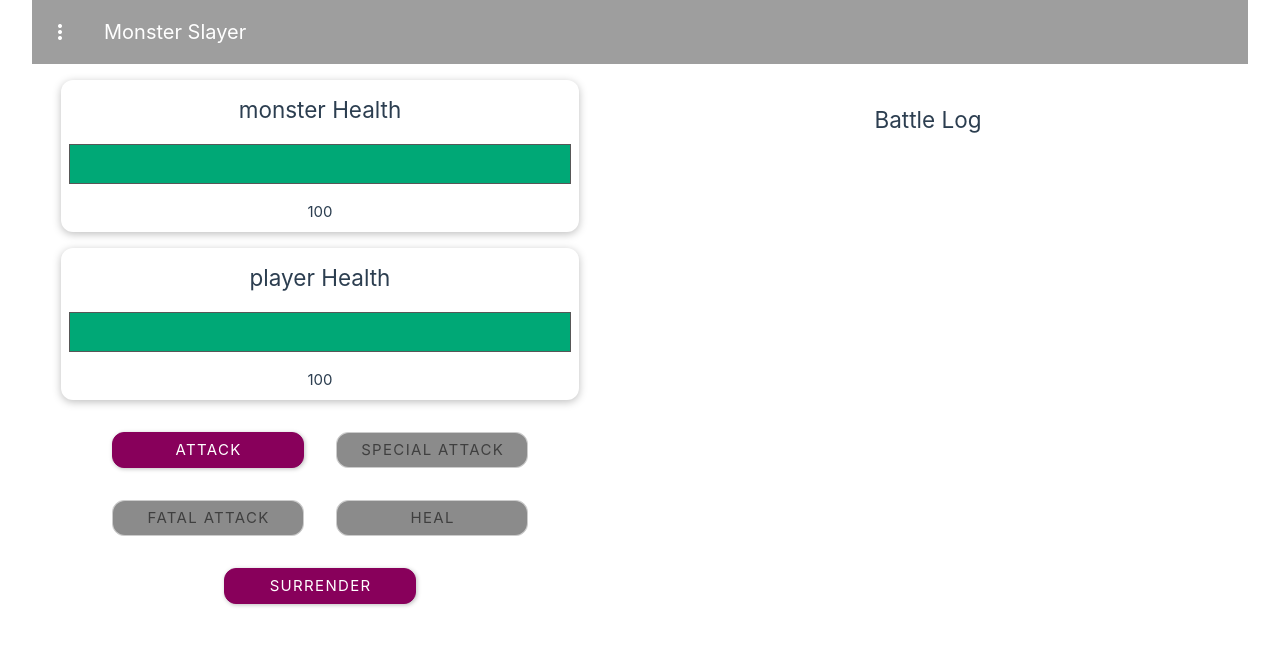
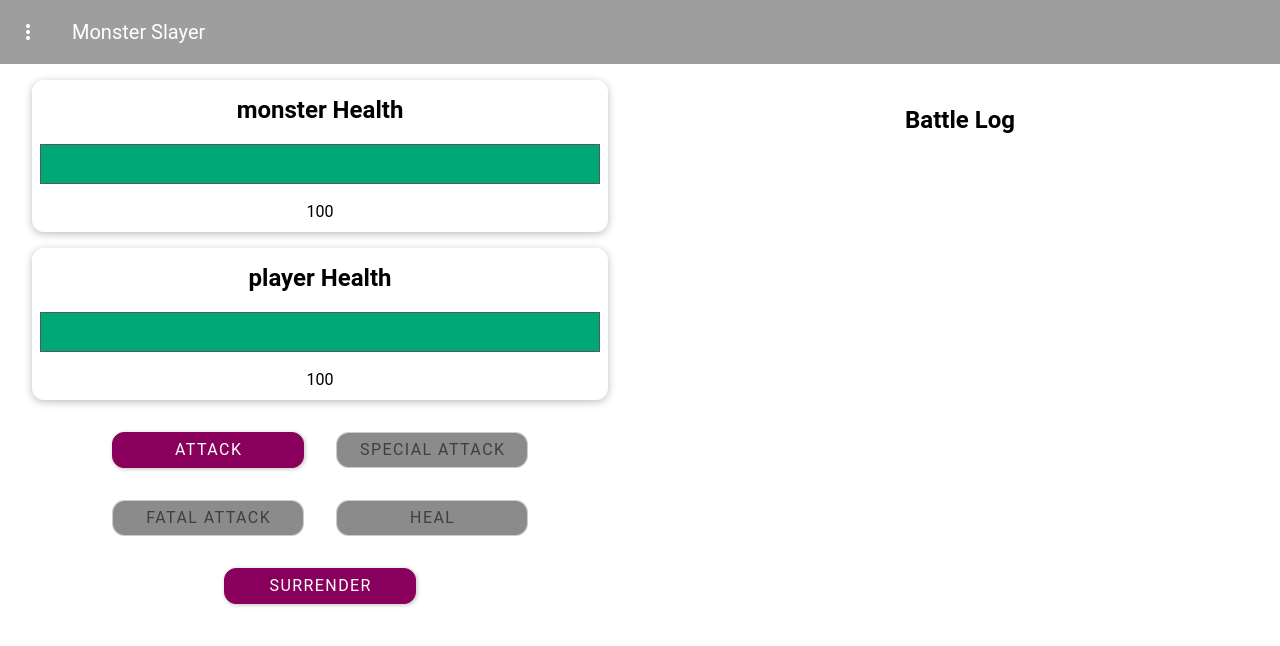
Before and after one commit to jhg1126q/loginMemberListDemoSite, a Vue app in the folder demo-login-web-vue-project/: page / in a window 1280 px wide. Shown: the top 646 px of the page. Built offline with nearby package versions, Linux system fonts and the light colour scheme.

Commit message:
💄UI css fix
css 파일하고 UI를 고쳤습니다.

```diff
--- a/demo-login-web-vue-project/src/App.vue
+++ b/demo-login-web-vue-project/src/App.vue
@@ -5,5 +5,3 @@ import { RouterView } from 'vue-router'
 <template>
   <RouterView />
 </template>
-
-<style scoped></style>
--- a/demo-login-web-vue-project/src/assets/base.css
+++ /dev/null
@@ -1,86 +0,0 @@
-/* color palette from <https://github.com/vuejs/theme> */
-:root {
-  --vt-c-white: #ffffff;
-  --vt-c-white-soft: #f8f8f8;
-  --vt-c-white-mute: #f2f2f2;
-
-  --vt-c-black: #181818;
-  --vt-c-black-soft: #222222;
-  --vt-c-black-mute: #282828;
-
-  --vt-c-indigo: #2c3e50;
-
-  --vt-c-divider-light-1: rgba(60, 60, 60, 0.29);
-  --vt-c-divider-light-2: rgba(60, 60, 60, 0.12);
-  --vt-c-divider-dark-1: rgba(84, 84, 84, 0.65);
-  --vt-c-divider-dark-2: rgba(84, 84, 84, 0.48);
-
-  --vt-c-text-light-1: var(--vt-c-indigo);
-  --vt-c-text-light-2: rgba(60, 60, 60, 0.66);
-  --vt-c-text-dark-1: var(--vt-c-white);
-  --vt-c-text-dark-2: rgba(235, 235, 235, 0.64);
-}
-
-/* semantic color variables for this project */
-:root {
-  --color-background: var(--vt-c-white);
-  --color-background-soft: var(--vt-c-white-soft);
-  --color-background-mute: var(--vt-c-white-mute);
-
-  --color-border: var(--vt-c-divider-light-2);
-  --color-border-hover: var(--vt-c-divider-light-1);
-
-  --color-heading: var(--vt-c-text-light-1);
-  --color-text: var(--vt-c-text-light-1);
-
-  --section-gap: 160px;
-}
-
-@media (prefers-color-scheme: dark) {
-  :root {
-    --color-background: var(--vt-c-black);
-    --color-background-soft: var(--vt-c-black-soft);
-    --color-background-mute: var(--vt-c-black-mute);
-
-    --color-border: var(--vt-c-divider-dark-2);
-    --color-border-hover: var(--vt-c-divider-dark-1);
-
-    --color-heading: var(--vt-c-text-dark-1);
-    --color-text: var(--vt-c-text-dark-2);
-  }
-}
-
-*,
-*::before,
-*::after {
-  box-sizing: border-box;
-  margin: 0;
-  font-weight: normal;
-}
-
-body {
-  min-height: 100vh;
-  color: var(--color-text);
-  background: var(--color-background);
-  transition:
-    color 0.5s,
-    background-color 0.5s;
-  line-height: 1.6;
-  font-family:
-    Inter,
-    -apple-system,
-    BlinkMacSystemFont,
-    'Segoe UI',
-    Roboto,
-    Oxygen,
-    Ubuntu,
-    Cantarell,
-    'Fira Sans',
-    'Droid Sans',
-    'Helvetica Neue',
-    sans-serif;
-  font-size: 15px;
-  text-rendering: optimizeLegibility;
-  -webkit-font-smoothing: antialiased;
-  -moz-osx-font-smoothing: grayscale;
-}
--- a/demo-login-web-vue-project/src/assets/main.css
+++ /dev/null
@@ -1,32 +0,0 @@
-@import './base.css';
-
-#app {
-  max-width: 1280px;
-  margin: 0 auto;
-  padding: 2rem;
-
-  font-weight: normal;
-}
-
-a,
-.green {
-  text-decoration: none;
-  color: hsla(160, 100%, 37%, 1);
-  transition: 0.4s;
-}
-
-@media (hover: hover) {
-  a:hover {
-    background-color: hsla(160, 100%, 37%, 0.2);
-  }
-}
-
-@media (min-width: 1024px) {
-  body {
-    place-items: center;
-  }
-
-  #app {
-    padding: 0 2rem;
-  }
-}
--- a/demo-login-web-vue-project/src/components/Game/Game.vue
+++ b/demo-login-web-vue-project/src/components/Game/Game.vue
@@ -20,7 +20,7 @@ const attackPoint = ref(0) // 공격 점수
 const resultMessage = ref('') // 결과 메세지
 
 const modalRef = ref(null)
-const emits = defineEmits(['logtr'])
+const emits = defineEmits(['logtr']) // 배열 형태로 선언할 것 << 그냥 선언할 시에는 warning 이 나옴
 
 //----------------------------------------------------------------//
 
@@ -114,15 +114,15 @@ function fn_checkHealth() {
     // draw
     playerHealth.value = 0
     monsterHealth.value = 0
-    resultMsg = 'draw'
+    resultMsg = '드로우'
   } else if (playerHealth.value <= 0) {
     playerHealth.value = 0
     // lose
-    resultMsg = 'lose'
+    resultMsg = 'PLAYER 패배'
   } else if (monsterHealth.value <= 0) {
     monsterHealth.value = 0
     // win
-    resultMsg = 'win'
+    resultMsg = 'PLAYER 승리'
   } else {
     return
   }
@@ -329,7 +329,7 @@ function onCloseHandler() {
       :card-text="resultMessage"
       @on-close="onCloseHandler"
       ><template #contents>
-        <p>{{ resultMessage }}</p>
+        <p style="text-align: center">{{ resultMessage }}</p>
       </template>
     </BasicModal>
   </div>
--- a/demo-login-web-vue-project/src/main.js
+++ b/demo-login-web-vue-project/src/main.js
@@ -1,5 +1,3 @@
-import './assets/main.css'
-
 import { createApp } from 'vue'
 import { createPinia } from 'pinia'
 
--- /dev/null
+++ b/demo-login-web-vue-project/src/properties/apikey.js
@@ -0,0 +1,7 @@
+const apikey = {
+  javascript: '08c3b314b66d3375fe2951369def0dd3',
+  restapi: '96ddccb285f4b4b2264af87c783a7636',
+  address: '서울 성동구 상원1길 26'
+}
+
+export default apikey
--- /dev/null
+++ b/demo-login-web-vue-project/src/router/Main/main-router.js
@@ -0,0 +1,9 @@
+const mainRouter = [
+  {
+    path: '/main',
+    name: 'Main',
+    component: () => import('../../views/MainView.vue')
+  }
+]
+
+export default mainRouter
--- a/demo-login-web-vue-project/src/router/index.js
+++ b/demo-login-web-vue-project/src/router/index.js
@@ -1,9 +1,11 @@
 import { createRouter, createWebHistory } from 'vue-router'
 import HomeView from '../views/HomeView.vue'
+import mainRouter from './Main/main-router'
 
 const router = createRouter({
   history: createWebHistory(import.meta.env.BASE_URL),
   routes: [
+    ...mainRouter,
     {
       path: '/',
       name: 'home',
--- /dev/null
+++ b/demo-login-web-vue-project/src/views/MainView.vue
@@ -0,0 +1,31 @@
+<script setup>
+import { ref } from 'vue'
+
+const test = ref('')
+
+const fn_test = () => {
+  console.log('test')
+}
+</script>
+
+<template>
+  <v-app-bar :elevation="0" rounded>
+    <v-app-bar-title>메인 페이지</v-app-bar-title>
+    <template v-slot:append>
+      <v-btn icon="mdi-heart"></v-btn>
+
+      <v-btn icon="mdi-magnify"></v-btn>
+
+      <v-btn icon="mdi-dots-vertical"></v-btn>
+    </template>
+  </v-app-bar>
+
+  <v-row>
+    <v-col cols="12">
+      <h1>Welcome to Our Website</h1>
+      <p>fuck</p>
+    </v-col>
+  </v-row>
+
+  <span>&copy; 2024</span>
+</template>
```
